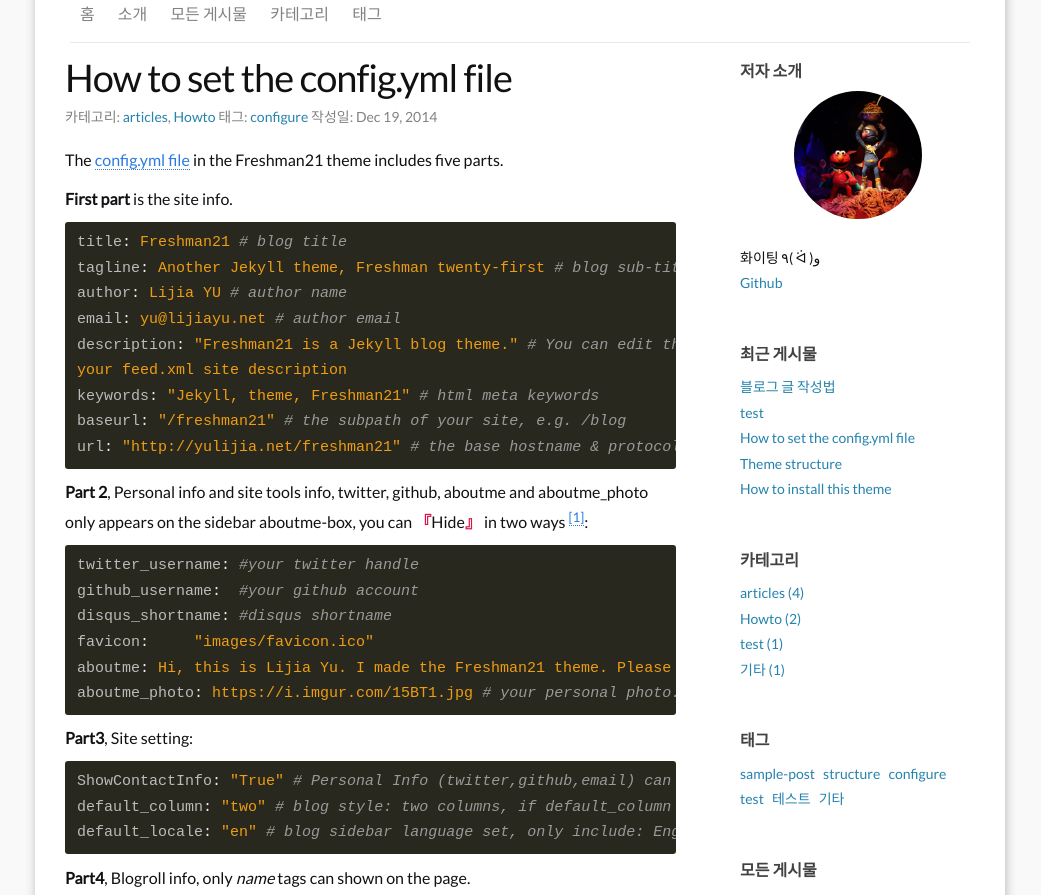
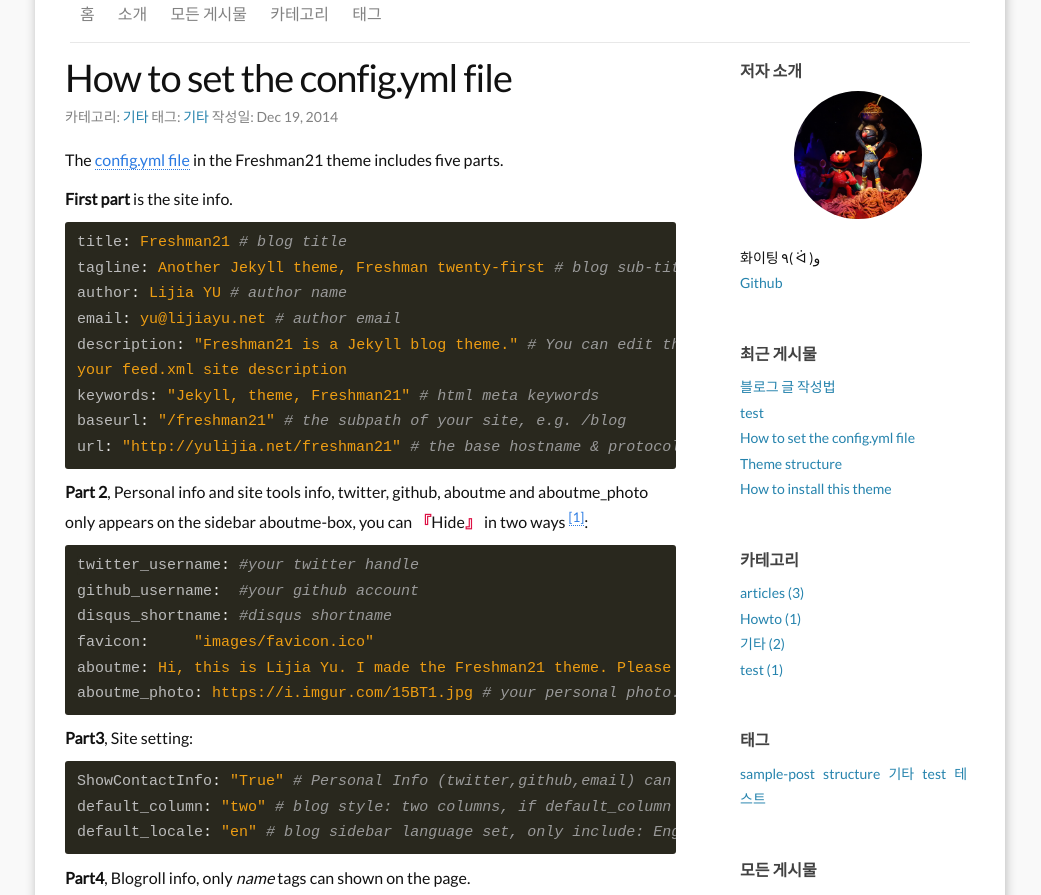
Before and after one commit to yulijia/freshman21, a Jekyll site: the page built from _posts/2014-12-19-how-to-set-the-config-file.md, in a window 1280 px wide. Shown: the part 177-1072 px from the top of the page, without its empty margins (120-1161 px from the left). Built offline with Jekyll 4.4.1, drawn with Linux system fonts in a browser that asks for light colours; comment, search, counter and statistics services are not loaded.

Commit message:
Update 2014-12-19-how-to-set-the-config-file.md

```diff
--- a/_posts/2014-12-19-how-to-set-the-config-file.md
+++ b/_posts/2014-12-19-how-to-set-the-config-file.md
@@ -2,10 +2,10 @@
 layout: post
 title: How to set the config.yml file
 modified: 2014-12-19
-categories: [articles, Howto]
+categories: [기타]
 tags:
-  - configure
-comments: true
+  - 기타
+comments: false
 ---
 
 The [config.yml file](https://github.com/yulijia/freshman21/blob/master/_config.yml) in the Freshman21 theme includes five parts.
```
